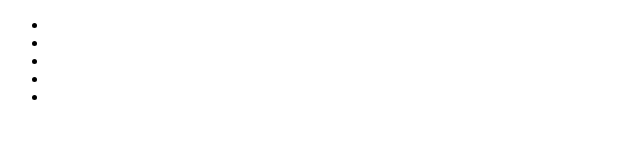
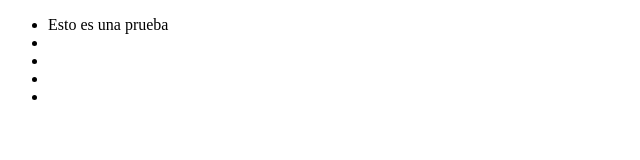
Before and after one commit to ivanfv2021/Mi-primer-repositorio-web, a plain HTML site: page index.html in a window 1280 px wide. Shown: the whole page, without its empty margins (0-640 px from the left). Drawn offline with Linux system fonts and the light colour scheme.

Commit message:
Se agrego texto de contenido

```diff
--- a/index.html
+++ b/index.html
@@ -11,7 +11,9 @@
         <section>
             <article>
                 <ul>
-                    <li></li>
+                    <li>
+                        Esto es una prueba
+                    </li>
                     <li></li>
                     <li></li>
                     <li></li>
```
